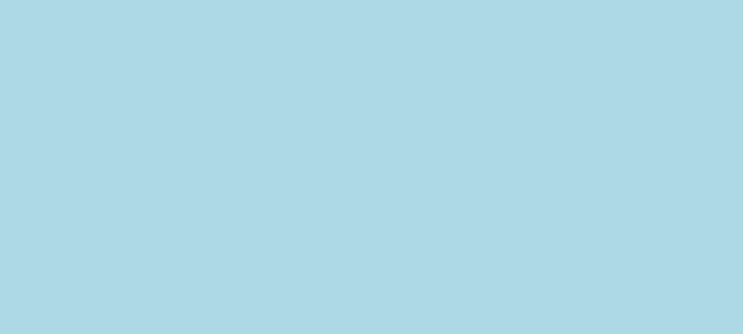
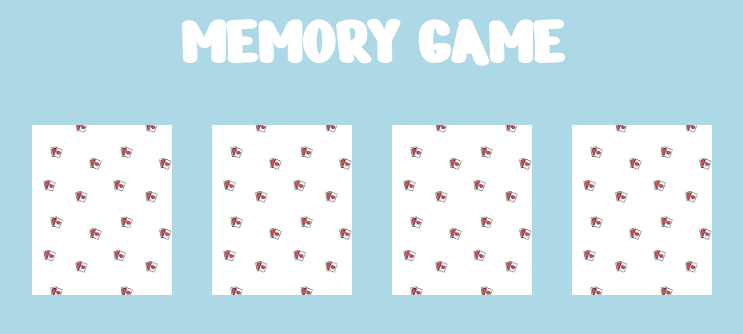
Before and after one commit to Stefano-Bodritti/html-css-memory, a plain HTML site: page index.html in a window 1280 px wide. Shown: the whole page, without its empty margins (268-1011 px from the left). Drawn offline with Linux system fonts and the light colour scheme.

Commit message:
Aggiunta singola riga di carte

```diff
--- a/css/style.css
+++ b/css/style.css
@@ -8,3 +8,47 @@ body {
   background-color: #ADD8E6;
   font-family: 'Nerko One', cursive;
 }
+
+header > h1 {
+  color: white;
+  text-align: center;
+  font-size: 70px;
+}
+
+header {
+  margin-bottom: 40px;
+}
+
+.container {
+  width: 680px;
+  margin: auto;
+}
+
+.row {
+  position: relative;
+}
+
+.card {
+  background-image: url("../img/pattern.png");
+  background-size: contain;
+  width: 140px;
+  height: 170px;
+  background-repeat: repeat-y;
+}
+
+.row > .card {
+  position: absolute;
+  top: 0;
+}
+
+.card.center-left {
+  left: 180px;
+}
+
+.card.center-right {
+  left: 360px;
+}
+
+.card.right {
+  left: 540px;
+}
--- a/index.html
+++ b/index.html
@@ -10,13 +10,28 @@
   <body>
     <!-- titolo -->
     <header>
-
+      <h1>MEMORY GAME</h1>
     </header>
     <!-- fine titolo -->
 
     <!-- tutte le carte -->
     <main>
+      <div class="container">
+        <div class="row">
+          <div class="card left">
 
+          </div>
+          <div class="card center-left">
+
+          </div>
+          <div class="card center-right">
+
+          </div>
+          <div class="card right">
+
+          </div>
+        </div>
+      </div>
     </main>
     <!-- fine tutte le carte -->
 
```
